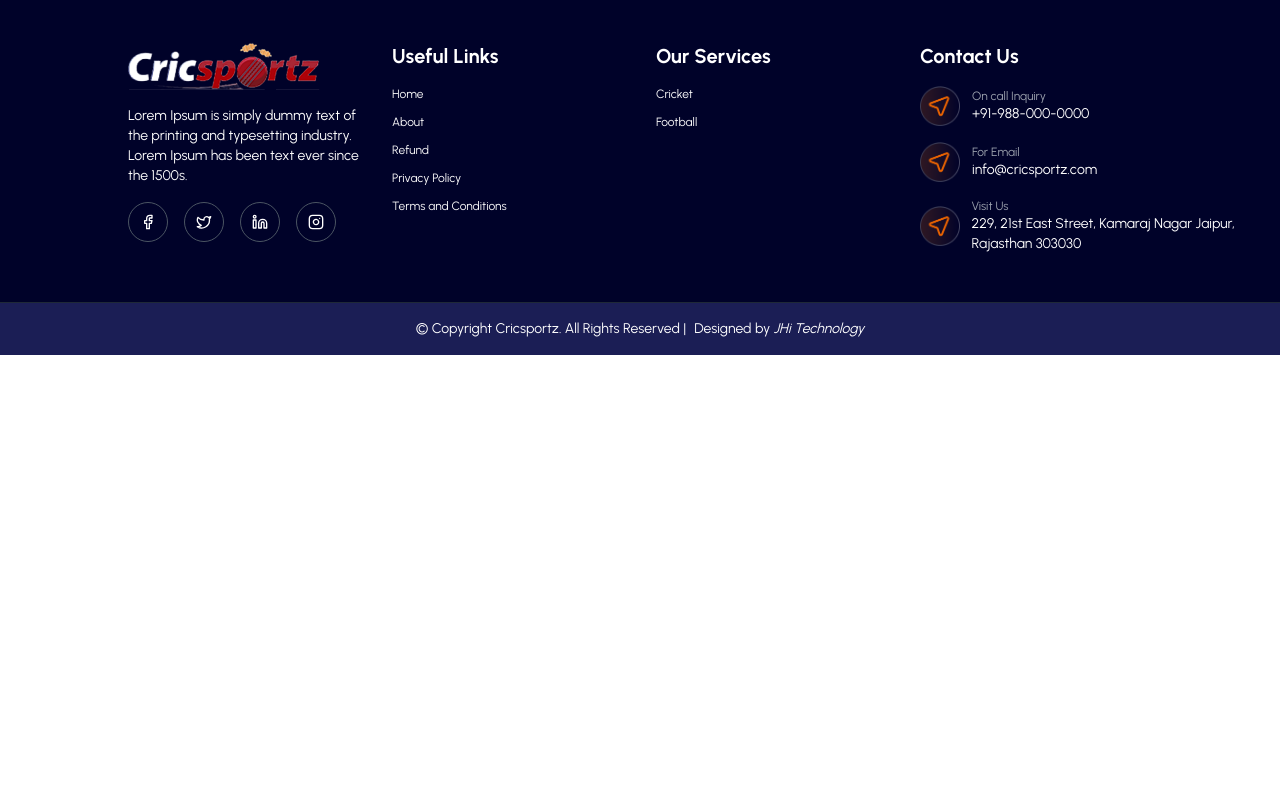
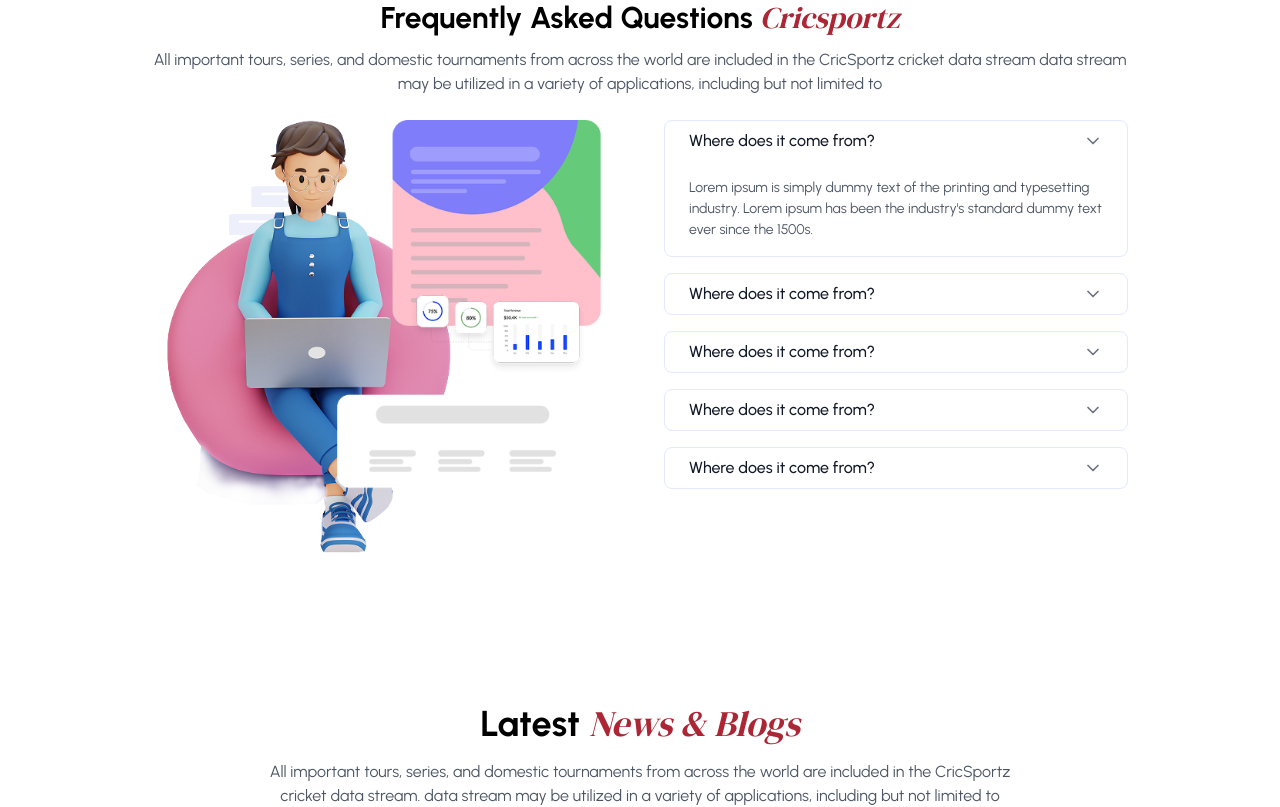
Before and after one commit to developerradheyshyam/cricsports-frontend, a Next.js app: page /about in a window 1280 px wide. Shown: the part 3720-4527 px from the top of the page. Before the commit the page ends 4075 px from the top, so only its background shows below. Built offline with nearby package versions, Linux system fonts and the light colour scheme.

Commit message:
changes in the about page

```diff
--- a/src/app/about/page.jsx
+++ b/src/app/about/page.jsx
@@ -1,3 +1,5 @@
+import BlogScreen from "@/screens/Blog";
+import FAQSection from "@/screens/FAQ";
 import { dmSerif, urbanist } from "@/utils/fonts"
 import { PlayIcon } from "lucide-react"
 import Image from "next/image"
@@ -274,6 +276,8 @@
                     </div>
                 </div>
             </section>
+            <FAQSection />
+            <BlogScreen />
         </div>
     )
 }
--- a/src/app/blog/page.jsx
+++ b/src/app/blog/page.jsx
@@ -1,3 +1,5 @@
+import BlogScreen from "@/screens/Blog";
+import FAQSection from "@/screens/FAQ";
 import { dmSerif, urbanist } from "@/utils/fonts"
 import { ArrowRight, ChevronLeft, ChevronRight, Heart, PlayIcon } from "lucide-react"
 import Image from "next/image"
@@ -387,6 +389,8 @@
                     </div>
                 </div>
             </section>
+
+
         </div>
     )
 }
--- a/src/app/contact/page.jsx
+++ b/src/app/contact/page.jsx
@@ -5,7 +5,6 @@
 
     return (
         <div className={`${urbanist.variable} relative font-urbanist  w-full   `}>
-            <div className="absolute bottom-0 right-0 min-h-screen w-full z-10 bg-gradient-to-bl from-white to-green-[#FFE7E3]"></div>
             <section className="min-h-screen relative pt-40">
                 <div className="  wraper flex flex-col space-y-6 justify-center items-center z-auto text-white ">
                     <h1 className="text-5xl font-bold">Contact Us
```
